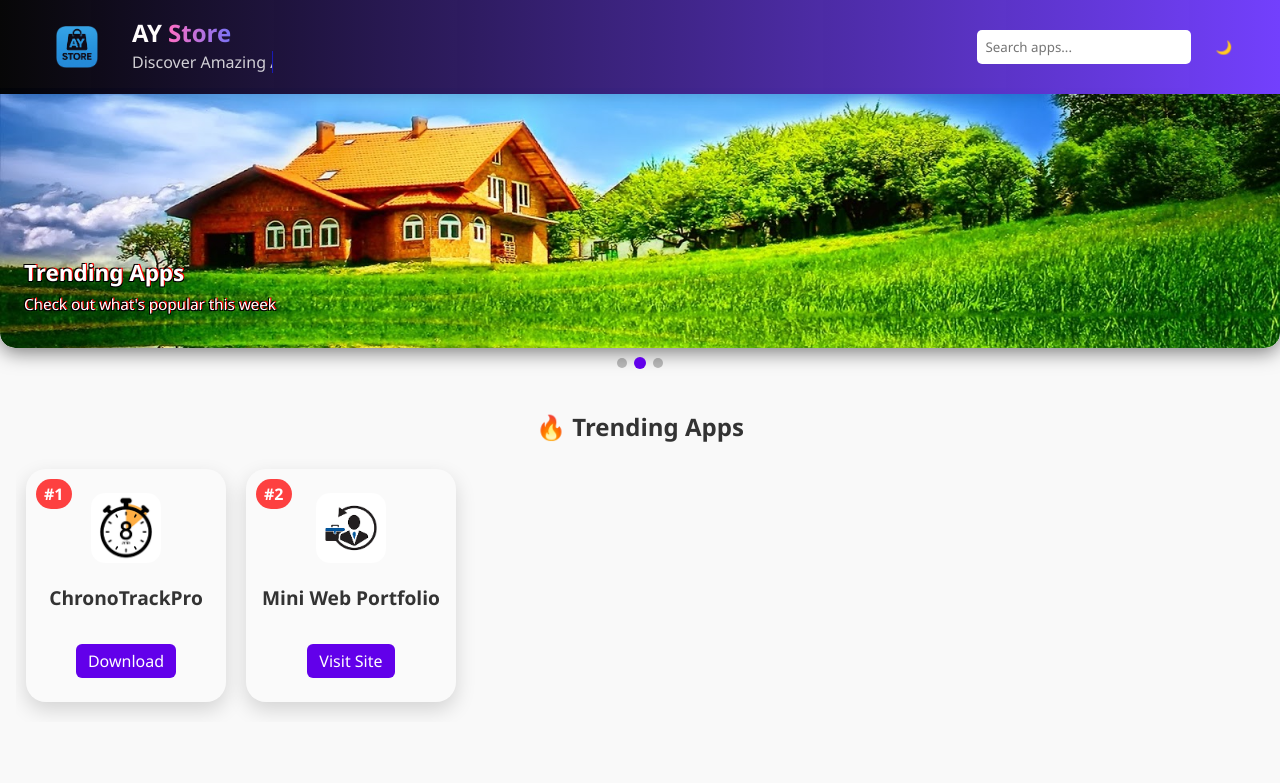
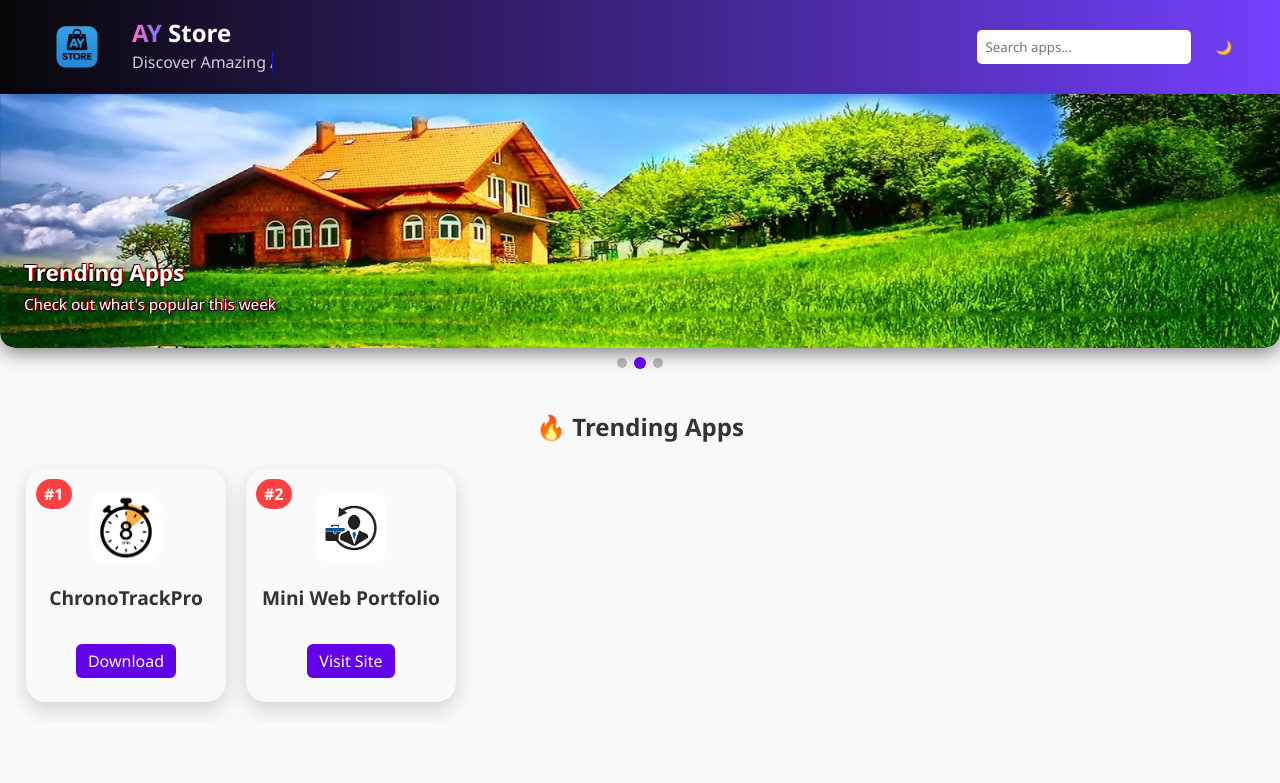
Before and after one commit to Ayushanupam7/AY-Store, a plain HTML site: page index.html in a window 1280 px wide. Shown: the top 783 px of the page. Drawn offline with Linux system fonts and the light colour scheme.

Commit message:
modified:   index.html 	modified:   styles.css

```diff
--- a/index.html
+++ b/index.html
@@ -14,7 +14,10 @@
     <div class="logo-title">
       <img src="uploads/icons/logo.png" alt="AY Store Logo" class="logo" />
       <div class="title-group">
-        <h1 class="logo-text">AY <span class="animated-store">Store</span></h1>
+        <h1 class="logo-text">
+          <span class="animated-ay">AY</span>
+          <span class="store-text">Store</span>
+        </h1>
         <p class="subtitle typing">Discover Amazing Apps</p>
       </div>
     </div>
@@ -24,7 +27,7 @@
         <div id="searchSuggestions" class="suggestion-box"></div>
       </div>
 
-      <button class="thememode"  id="darkModeToggle" onclick="toggleDarkMode()" aria-label="Toggle dark mode">🌙</button>
+      <button class="thememode" id="darkModeToggle" onclick="toggleDarkMode()" aria-label="Toggle dark mode">🌙</button>
 
     </div>
 
@@ -131,7 +134,8 @@
           <img src="uploads/icons/logo.png" alt="AY Store Logo" class="footer-logo">
           <h3 class="animated-heading">AY Store</h3>
         </div>
-      <p class="footer-description animated-text">Your premier destination for quality apps and tools. Discover, download, and enhance your digital experience.</p>
+        <p class="footer-description animated-text">Your premier destination for quality apps and tools. Discover,
+          download, and enhance your digital experience.</p>
       </div>
 
       <!-- Column 2 - Quick Links -->
@@ -162,13 +166,15 @@
         <h4 class="animated-heading">Get In Touch</h4>
         <div class="contact-details">
           <p><i class="fas fa-phone"></i> <span class="animated-text">+91-6205315629</span></p>
-        <p class="desktop-only"><i class="fas fa-map-marker-alt"></i> <span class="animated-text">Jalgaon, Maharashtra</span></p>
+          <p class="desktop-only"><i class="fas fa-map-marker-alt"></i> <span class="animated-text">Jalgaon,
+              Maharashtra</span></p>
         </div>
 
         <div class="social-contact">
           <h5 class="animated-heading">Follow Us</h5>
           <div class="social-icons">
-          <a href="mailto:ayushanupamofficial7@gmail.com" aria-label="mail" class="animated-icon"><i class="fab fa-github">M</i></a>
+            <a href="mailto:ayushanupamofficial7@gmail.com" aria-label="mail" class="animated-icon"><i
+                class="fab fa-github">M</i></a>
             <a href="#" aria-label="Instagram" class="animated-icon"><i class="fab fa-instagram"></i></a>
             <a href="#" aria-label="LinkedIn" class="animated-icon"><i class="fab fa-linkedin-in"></i></a>
             <a href="#" aria-label="Twitter" class="animated-icon"><i class="fab fa-twitter"></i></a>
--- a/styles.css
+++ b/styles.css
@@ -89,7 +89,16 @@ body.dark {
   display: flex;
   gap: 6px;
   align-items: center;
-  color: #fffcfc;
+}
+.logo-text .animated-ay {
+  background: linear-gradient(90deg, #ff6ec4, #7873f5, #4facfe, #00f2fe);
+  background-size: 300% 300%;
+  -webkit-background-clip: text;
+  -webkit-text-fill-color: transparent;
+  animation: animatedTextColor 5s ease infinite;
+}
+.logo-text .store-text {
+  color: white;
 }
 body.dark .logo-text {
   color: #fff;
```
Lines whose indentation alone changed are shown as unchanged.
